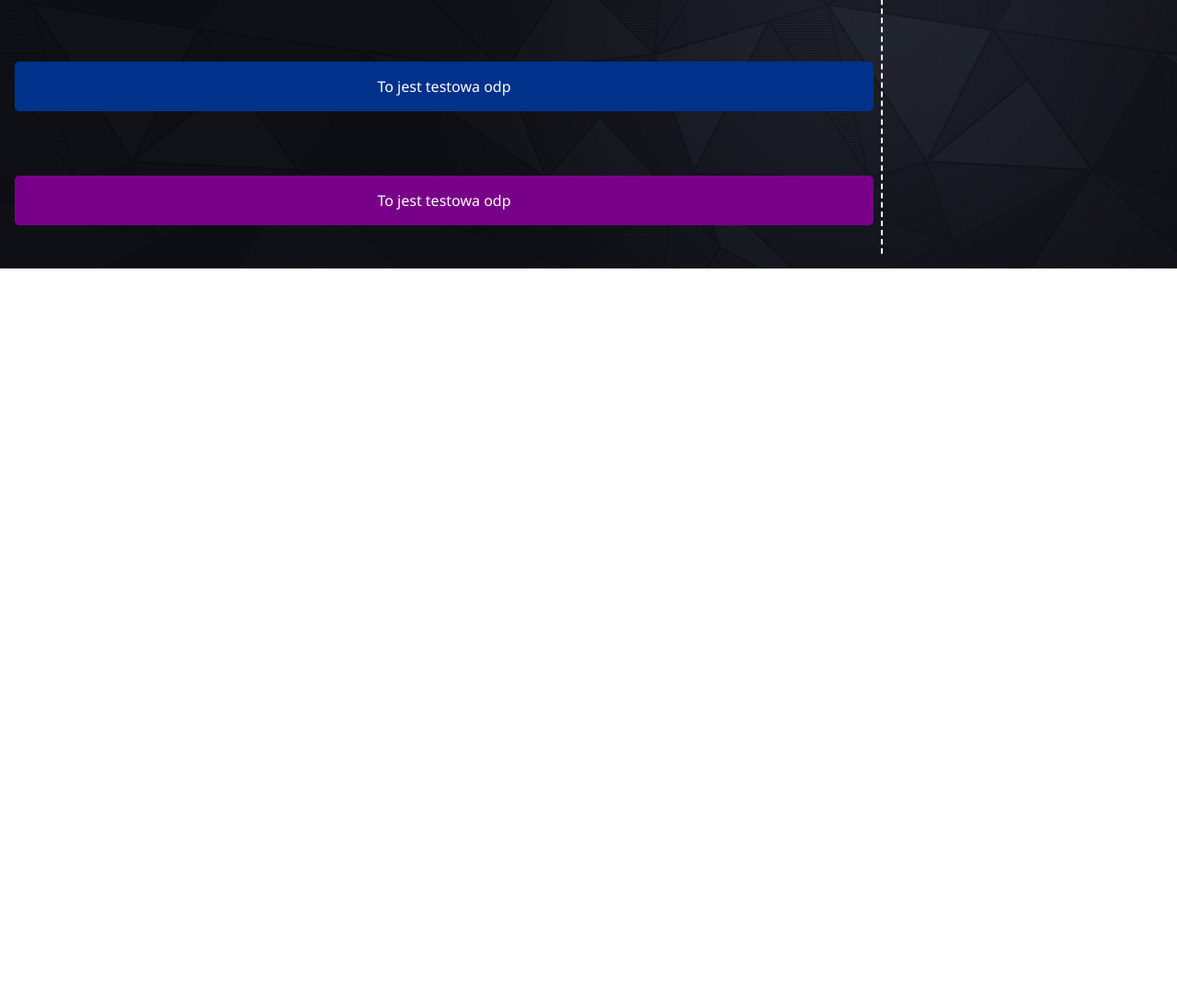
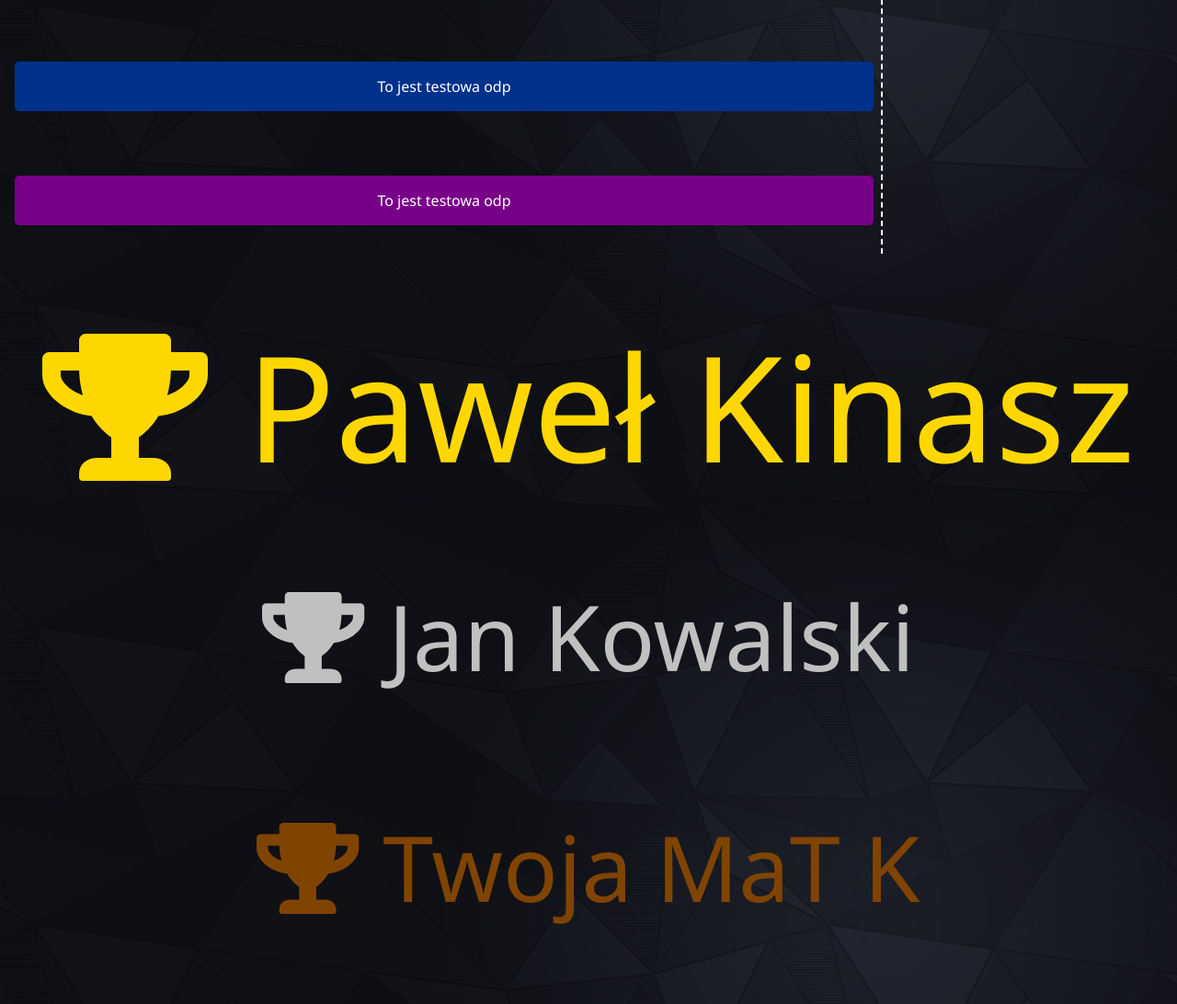
Before and after one commit to gabirat/quiz, a website: page public/liveboard.html in a window 1280 px wide. Shown: the part 508-1600 px from the top of the page at 92% size. Before the commit the page ends 800 px from the top, so only its background shows below. Drawn offline with nearby package versions, Linux system fonts and the light colour scheme; no server answers.

Commit message:
reworked results screen for liveboard

```diff
--- a/public/css/liveboard-styles.css
+++ b/public/css/liveboard-styles.css
@@ -101,3 +101,27 @@ body {
     margin-top: 0.25;
 
 }
+
+#results-page {
+    height: 100vh;
+    display: grid;
+    grid-template-rows: repeat(3, 1fr);
+    grid-gap: 1rem;
+    align-items: center;
+    padding: 2rem;
+}
+
+.first {
+    color: gold;
+    font-size: 10rem;
+}
+
+.second {
+    color: silver;
+    font-size: 6.18rem;
+}
+
+.third {
+    color: rgb(128, 68, 0);
+    font-size: 6.18rem;
+}
--- a/public/liveboard.html
+++ b/public/liveboard.html
@@ -1,22 +1,23 @@
 <!DOCTYPE html>
 <html lang="pl">
+
 <head>
     <meta charset="UTF-8">
     <meta name="viewport" content="width=device-width, initial-scale=1.0">
     <meta http-equiv="X-UA-Compatible" content="ie=edge">
     <link rel="stylesheet" href="css/liveboard-styles.css">
-	<link href="https://fonts.googleapis.com/css?family=Raleway" rel="stylesheet">
-	<script
-	src="https://code.jquery.com/jquery-3.3.1.min.js"
-	integrity="sha256-FgpCb/KJQlLNfOu91ta32o/NMZxltwRo8QtmkMRdAu8="
-	crossorigin="anonymous"></script>
-	<script src="js/socket.io.js"></script>
-	<script src="js/live.js"></script>
+    <link href="https://fonts.googleapis.com/css?family=Raleway" rel="stylesheet">
+    <script src="https://code.jquery.com/jquery-3.3.1.min.js" integrity="sha256-FgpCb/KJQlLNfOu91ta32o/NMZxltwRo8QtmkMRdAu8="
+        crossorigin="anonymous"></script>
+    <script src="js/socket.io.js"></script>
+    <script src="js/live.js"></script>
+    <script defer src="https://use.fontawesome.com/releases/v5.0.6/js/all.js"></script>
     <title>Quiz ZSGóra - Liveboard</title>
 </head>
+
 <body>
     <div class="liveboard">
-		<div class="questionNo">Pytanie X</div>
+        <div class="questionNo">Pytanie X</div>
         <div class="questionContent">Placeholder</div>
         <div class="answer" id="ans0">To jest testowa odp</div>
         <div class="answer" id="ans1">To jest testowa odp</div>
@@ -27,13 +28,20 @@
             <div id="participants-users"></div>
         </div>
     </div>
-    <div id="results-page" style="display: none">
-        <p class="first">Pierwsze miejsce</p>
-        <span id="first"></span>
-        <p class="second">Drugie miejsce</p>
-        <span id="second"></span>
-        <p class="third">Trzecie miejsce</p>
-        <span id="third"></span>
+    <div id="results-page">
+        <div class="first">
+            <i class="fas fa-trophy"></i>
+            <span id="first">Paweł Kinasz</span>
+        </div>
+        <div class="second">
+            <i class="fas fa-trophy"></i>
+            <span id="second">Jan Kowalski</span>
+        </div>
+        <div class="third">
+            <i class="fas fa-trophy"></i>
+            <span id="third">Twoja MaT K</span>
+        </div>
     </div>
 </body>
+
 </html>
```
